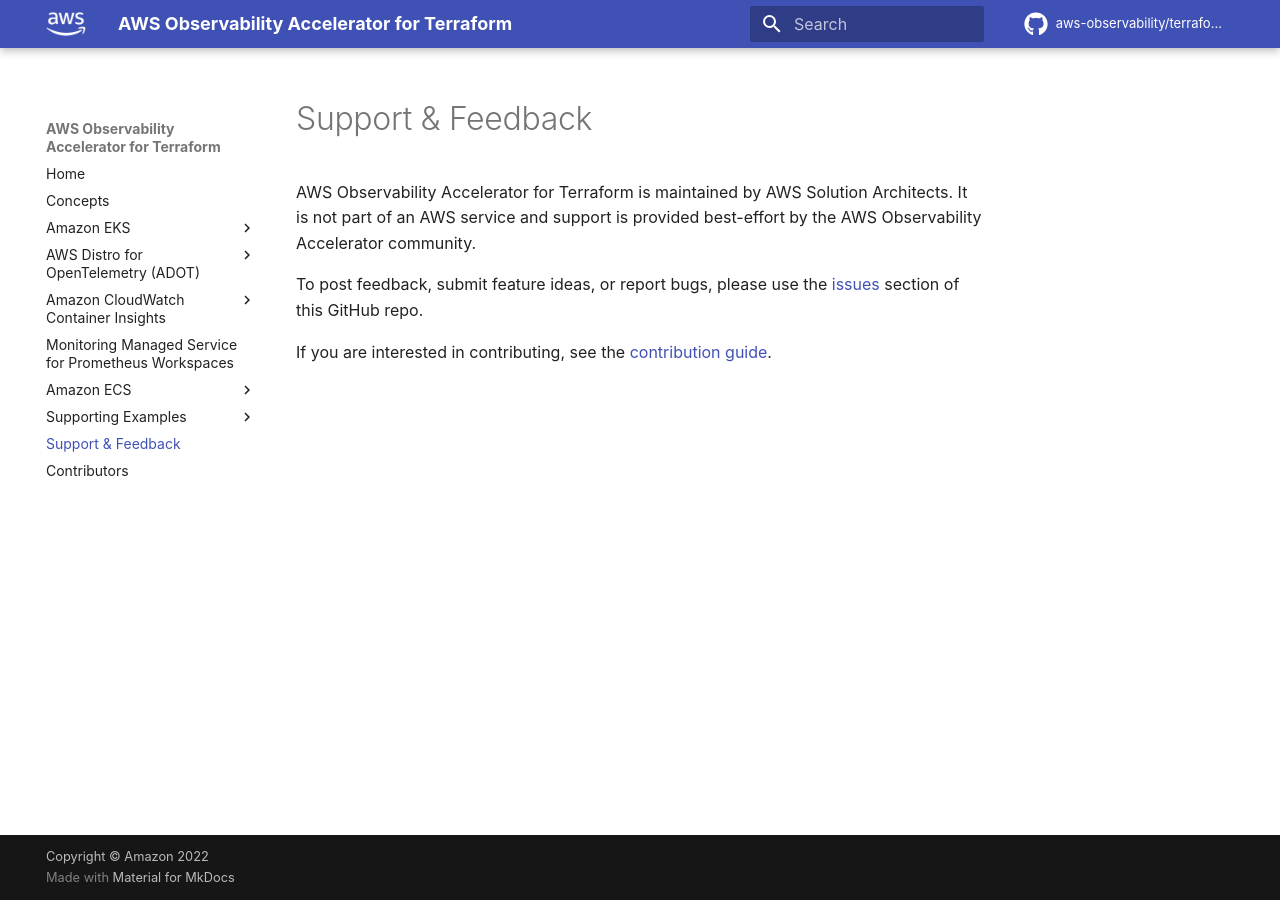
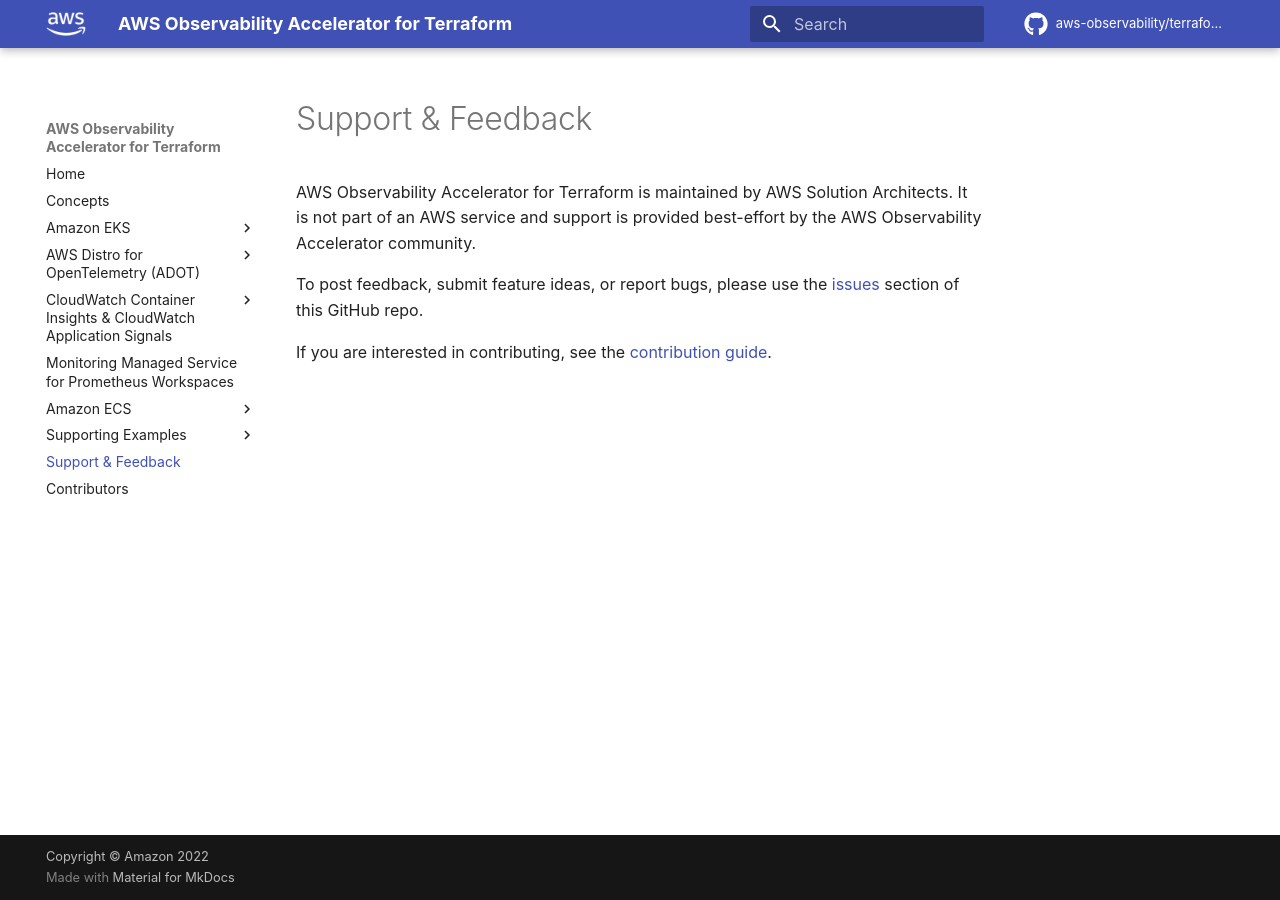
Before and after one commit to aws-observability/terraform-aws-observability-accelerator, an MkDocs documentation site: the page built from docs/support.md, in a window 1280 px wide. Built offline with MkDocs 1.6.1 and Material for MkDocs 9.7.7, drawn with Linux system fonts in a browser that asks for light colours; some web fonts are replaced; comment, search, counter and statistics services are not loaded.

Commit message:
Update mkdocs.yml

```diff
--- a/mkdocs.yml
+++ b/mkdocs.yml
@@ -42,7 +42,7 @@
       - Teardown: eks/destroy.md
   - AWS Distro for OpenTelemetry (ADOT):
       - Monitoring ADOT collector health: adothealth/index.md
-  - Amazon CloudWatch Container Insights:
+  - CloudWatch Container Insights & CloudWatch Application Signals:
       - Amazon EKS: container-insights/eks.md
   - Monitoring Managed Service for Prometheus Workspaces: workloads/managed-prometheus.md
   - Amazon ECS:
```
